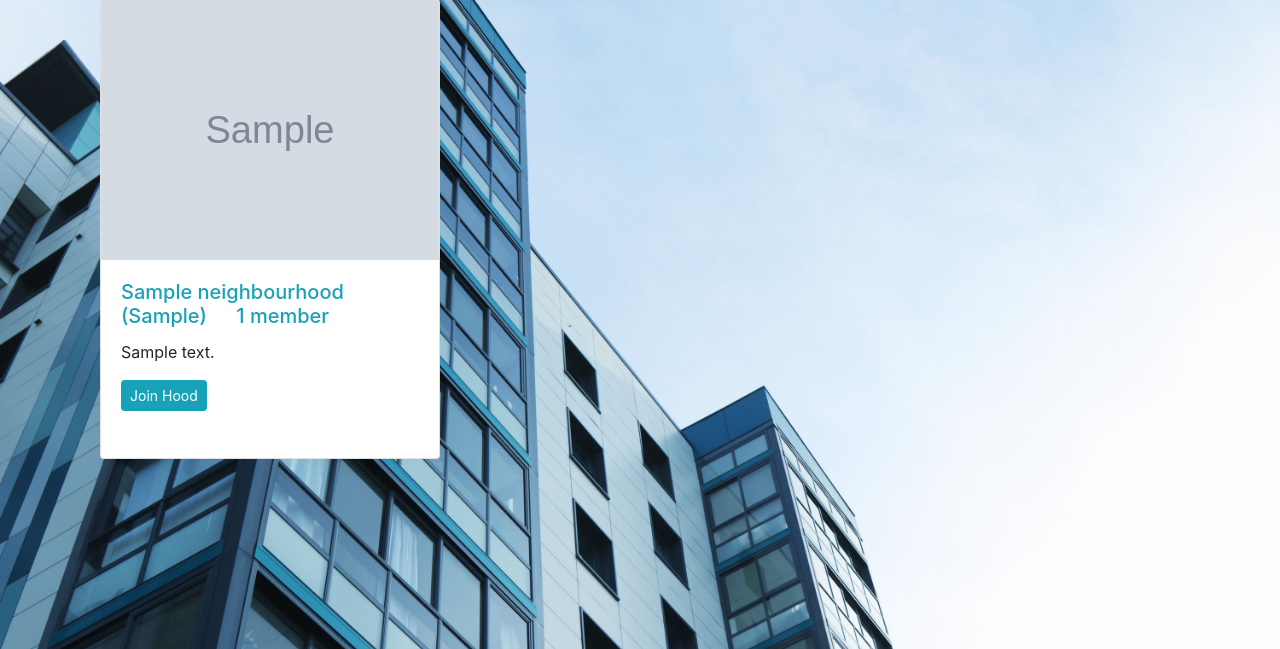
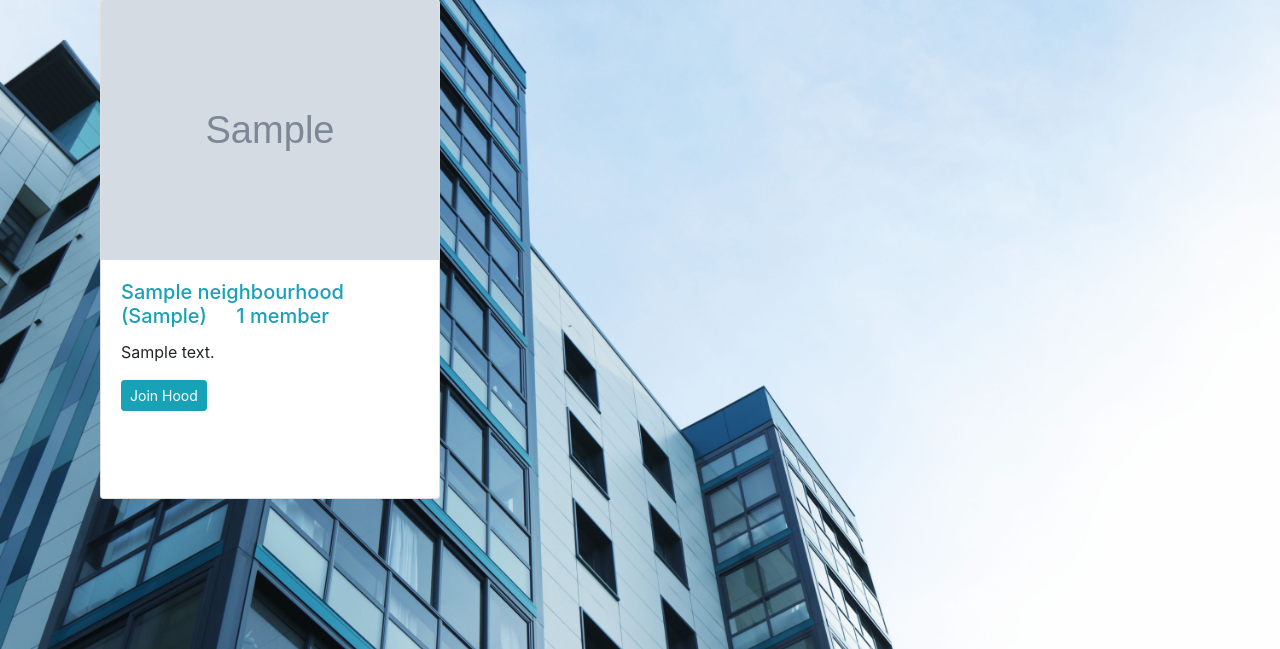
Before and after one commit to Victoria045/Brocklyn, a Django app: page /all-hoods/ in a window 1280 px wide. Shown: the part 151-800 px from the top of the page. Run offline with Django 3.2, Linux system fonts and the light colour scheme; tables that the repository leaves empty hold one stand-in row (values such as "Sample post"); grey boxes marked "Sample" are stand-in pictures; some libraries are stand-ins or nearby versions.

Commit message:
modify all hoods viw template

```diff
--- a/brocklyn_app/templates/brocklyn/all_hoods.html
+++ b/brocklyn_app/templates/brocklyn/all_hoods.html
@@ -6,7 +6,7 @@
     <div class="row">
         {% for hood in all_hoods %}
         <div class="col-md-4">
-            <div class="card mb-4" style="min-height:460px;">
+            <div class="card mb-4" style="min-height:500px;">
                 <img src="{{ hood.hood_logo.url }}" style="height: 260px;width: 100%;object-fit: cover;" class="card-img-top" alt="{{ hood.name }}">
                 <div class="card-body">
                     <h5 class="card-title text-info">{{ hood.name }}  ({{hood.location}}) <span class="ml-4">{{hood.members.count}} member{{hood.members.count|pluralize}}</span></h5>
```
